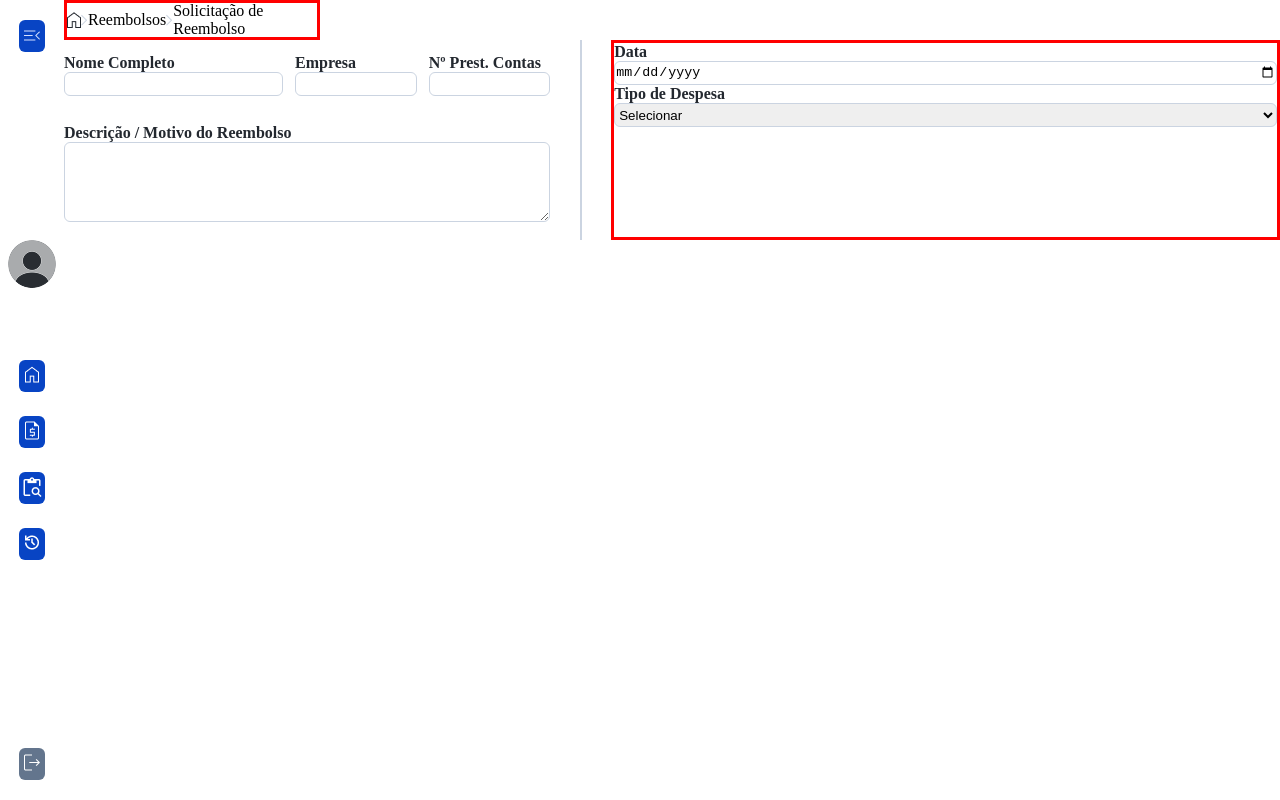
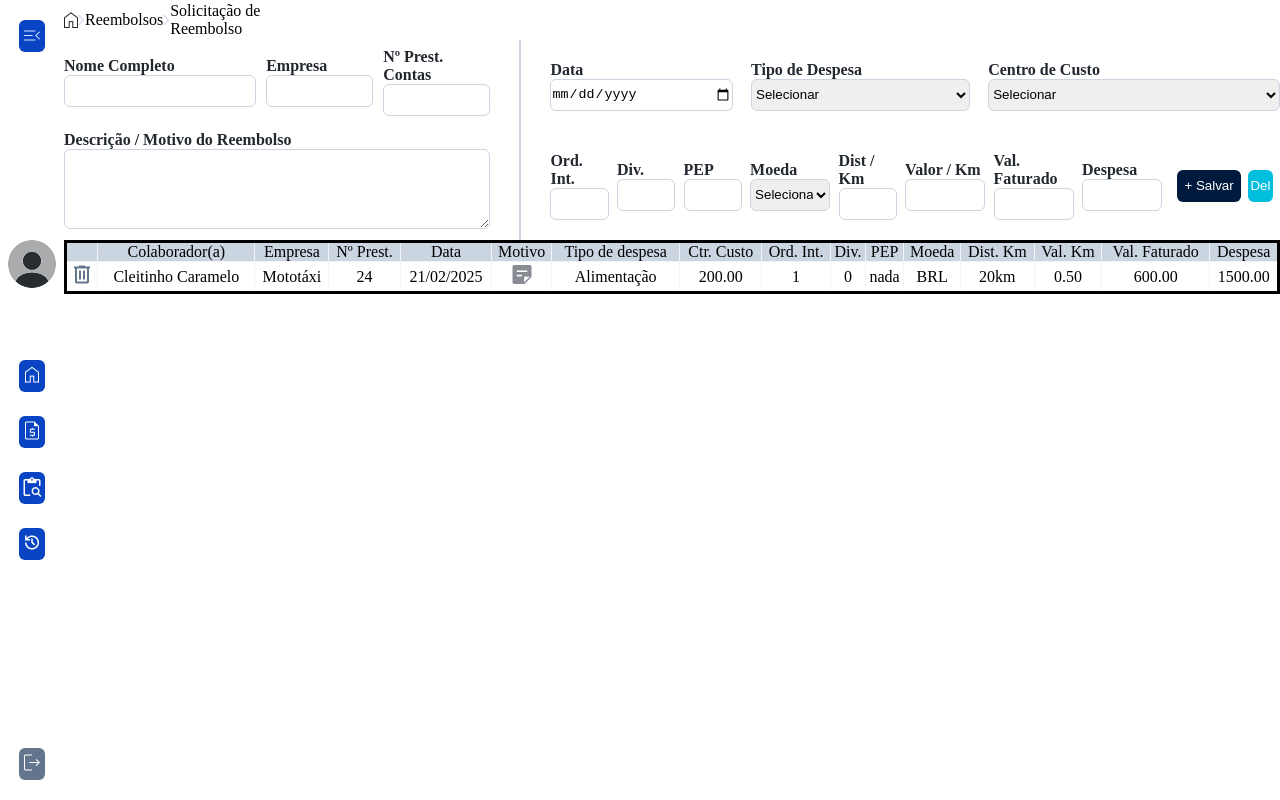
Before and after one commit to AiresGabryel/sispar, a React (Vite) app: page /solicitacao in a window 1280 px wide. Built offline with nearby package versions, Linux system fonts and the light colour scheme.

Commit message:
commit 24_02

```diff
--- a/src/components/solicitacao/Solicitacao.jsx
+++ b/src/components/solicitacao/Solicitacao.jsx
@@ -2,6 +2,8 @@ import NavBar from "../navbar/NavBar.jsx";
 import styles from "./Solicitacao.module.scss";
 import Home from "../../assets/Dashboard/home.png";
 import Seta from "../../assets/Dashboard/Vector.png";
+import Lixeira from "../../assets/Solicitacao/lixeira.png"
+import Motivo from "../../assets/Solicitacao/motivo.png"
 function Solicitacao() {
   return (
     <div className={styles.layoutSolicitacao}>
@@ -53,16 +55,134 @@ function Solicitacao() {
                 <label htmlFor=""> Tipo de Despesa</label>
 
                 <select name="" id="">
-                  <option value="">Selecionar </option>
-                  <option value=""> Alimentação</option>
-                  <option value="">Combustível</option>
+                  <option value="">Selecionar</option>
+                  <option value=""> Alimentação </option>
+                  <option value=""> Combustível</option>
+                  <option value=""> Condução</option>
+                  <option value=""> Estacionamento</option>
+                  <option value=""> Viagem Admin.</option>
+                  <option value=""> Viagem Operacional</option>
+                  <option value=""> Eventos de representação</option>
                 </select>
               </div>
 
+              <div className={styles.centroDeCusto}>
+                <label htmlFor="">Centro de Custo</label>
+                <select name="" id="">
+                  <option value=""> Selecionar</option>
+                  <option value="">
+                    1100109002 - FIN CONTROLES INTERNOS MTZ
+                  </option>
+                  <option value="">
+                    1100110002 - FIN VICE-PRESIDENCIA FINANCAS MTZ
+                  </option>
+                  <option value="">1100110101 - FIN CONTABILIDADE MTZ</option>
+                </select>
+              </div>
 
+              <div className={styles.ordem}>
+                <label htmlFor=""> Ord. Int.</label>
+                <input type="number" name="" id="" />
+              </div>
 
+              <div className={styles.divisoes}>
+                <label htmlFor="">Div.</label>
+                <input type="number" name="" id="" />
+              </div>
+
+              <div className={styles.pep}>
+                <label htmlFor="">PEP</label>
+                <input type="number" name="" id="" />
+              </div>
+
+              <div className={styles.moeda}>
+                <label htmlFor="">Moeda</label>
+                <select name="" id="">
+                  <option value="">Selecionar</option>
+                  <option value="">BRL</option>
+                  <option value="">ARS</option>
+                  <option value="">USD</option>
+                </select>
+              </div>
+
+              <div className={styles.distancia}>
+                <label htmlFor="">Dist / Km</label>
+                <input type="text" />
+              </div>
+
+              <div className={styles.valorKm}>
+                <label htmlFor="">Valor / Km</label>
+                <input type="number" name="" id="" />
+              </div>
+
+              <div className={styles.valorFaturado}>
+                <label htmlFor="">Val. Faturado</label>
+                <input type="number" name="" id="" />
+              </div>
+
+              <div className={styles.despesa}>
+                <label htmlFor="">Despesa</label>
+                <input type="number" name="" id="" />
+              </div>
+
+              <div className={styles.botoes}>
+                <button className={styles.botaoSalvar}> + Salvar</button>
+
+                <button className={styles.botaoDeletar}> Del</button>
+              </div>
             </div>
           </form>
+
+          {/* table é a tag principal que vai definir a tabela */}
+          {/* thred é a tag que agrupa o cabeçalho */}
+          {/* tr é a linha da tabela */}
+          {/* th é o título da tabela, um para cada título. Ex: Nome - idade - cor - fruta */}
+          {/* tbody é a tag que agrupa o corpo da tabela */}
+          {/* td é a tag que representa uma célula */}
+
+          <table>
+            <thead>
+              <tr>
+                <th></th>
+                <th>Colaborador(a)</th>
+                <th>Empresa</th>
+                <th>Nº Prest.</th>
+                <th>Data</th>
+                <th>Motivo</th>
+                <th>Tipo de despesa</th>
+                <th>Ctr. Custo</th>
+                <th>Ord. Int.</th>
+                <th>Div.</th>
+                <th>PEP</th>
+                <th>Moeda</th>
+                <th>Dist. Km</th>
+                <th>Val. Km</th>
+                <th>Val. Faturado</th>
+                <th>Despesa</th>
+              </tr>
+            </thead>
+
+            <tbody>
+              <tr>
+                <td> <img src={Lixeira} alt="ícone da lixeira" /></td>
+                <td> Cleitinho Caramelo</td>
+                <td> Mototáxi</td>
+                <td> 24</td>
+                <td> 21/02/2025</td>
+                <td> <img src={Motivo} alt="" /></td>
+                <td> Alimentação</td>
+                <td> 200.00</td>
+                <td>1</td>
+                <td>0</td>
+                <td>nada</td>
+                <td>BRL</td>
+                <td>20km</td>
+                <td>0.50</td>
+                <td>600.00</td>
+                <td>1500.00</td>
+              </tr>
+            </tbody>
+          </table>
         </main>
       </div>
     </div>
--- a/src/components/solicitacao/Solicitacao.module.scss
+++ b/src/components/solicitacao/Solicitacao.module.scss
@@ -4,7 +4,7 @@
 }
 
 .headerSolicitacao{
-    border: solid red;
+  //  border: solid red;
     display: flex;
     width: 20vw;
 }
@@ -15,6 +15,8 @@
 
 .mainSolicitacao{
 width: 100%;
+display: flex;
+flex-direction: column;
 }
 
 .formSolicitacao{
@@ -28,7 +30,7 @@ justify-content: space-between;
 input, select, textarea{
     border-radius: 6px;
     border: solid #CBD4E1 0.8px;
-    height: 3vh;
+    height: 4vh;
     width: 100%;
 }
 
@@ -46,7 +48,7 @@ textarea{
 
 .grupo1{
  //border: solid;
-    width: 40%;
+    width: 35%;
     height: 25vh;
     display: flex;
     flex-wrap: wrap;
@@ -86,7 +88,74 @@ textarea{
 //Estilizção do grupo 2
 
 .grupo2{
-    width: 55%;
+    width: 60%;
     height: 25vh;
-    border: solid red;
+    //border: solid red;
+    display: flex;
+    flex-wrap: wrap;
+    justify-content: space-between;
+    align-items: center;
 }
+
+.inputData{
+    //border: solid green;
+    width: 25%;
+}
+
+.despesas{
+   // border: solid blue;
+    width: 30%;
+}
+
+.centroDeCusto{
+    //border: solid purple;
+    width: 40%;
+}
+
+.ordem, .divisoes, .pep, .distancia{
+   // border: solid orange;
+    width:8%;
+}
+
+.moeda, .valorKm, .valorFaturado, .despesa{
+//border: solid rgb(16, 137, 80);
+width: 11%;
+}
+
+.botoes{
+    width: 15%;
+    //border: solid red;
+    display: flex;
+    align-items: center;
+    justify-content: space-evenly;
+}
+
+.botaoSalvar{
+background-color: #001A3D;
+color: #ffffff;
+width: 5vw;
+}
+
+.botaoDeletar{
+background-color: #00BEDD;
+color: #ffffff;
+width: 2vw;
+}
+
+//Estilização da tabela
+
+table{
+    width: 100%;
+    border: solid;
+    border-collapse: collapse;
+
+}
+th{
+    background-color: #CBD4E1;
+    font-weight: 400;
+    font-size: 1rem;
+}
+td, th{
+    border: solid #F1F4F9 0.8px;
+    text-align: center;
+}
```
